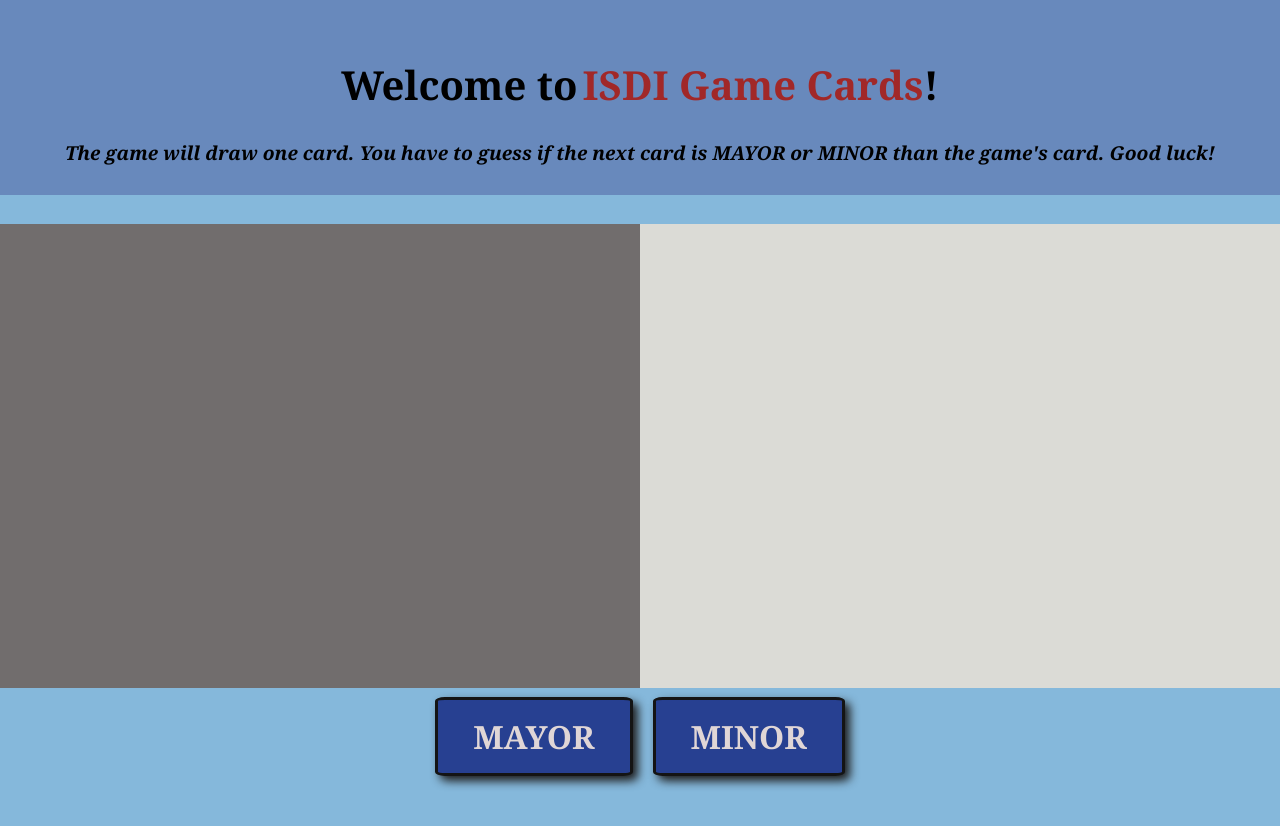
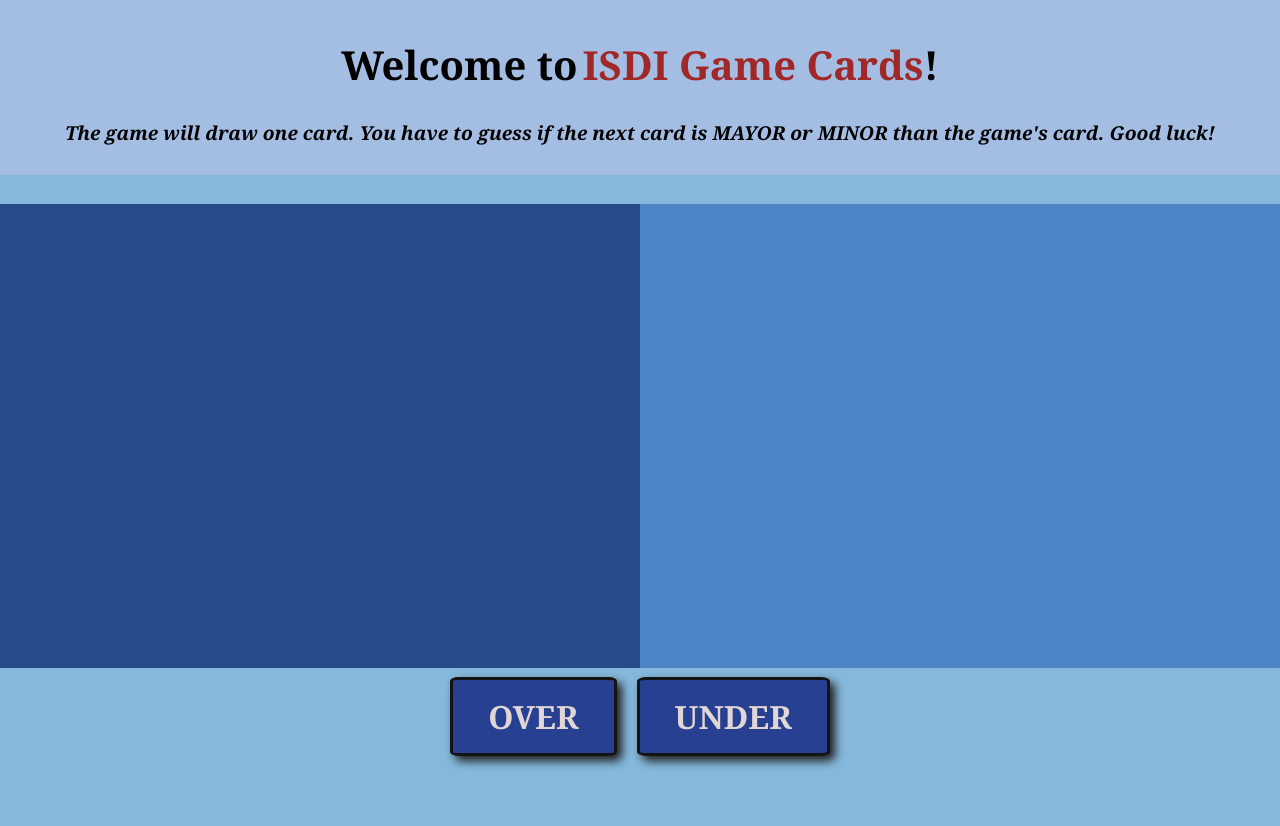
Before and after one commit to KevinVanDerSchans/W0CH1-Schans-Kevin, a plain HTML site: page index.html in a window 1280 px wide. Drawn offline with Linux system fonts and the light colour scheme.

Commit message:
Modify HTML/CSS

```diff
--- a/index.html
+++ b/index.html
@@ -20,7 +20,9 @@
   <section class="game-container">
     <section class="cards-container">
       <article class="games-card">
+        <div class="card-container">
 
+        </div>
       </article>
 
       <article class="user-card">
@@ -33,8 +35,8 @@
     </section>
 
     <section class="buttons-container">
-            <button class="mayor">MAYOR</button>
-            <button class="minor">MINOR</button>
+      <button class="mayor">OVER</button>
+      <button class="minor">UNDER</button>
     </section>
   </section>
 
--- a/styles.css
+++ b/styles.css
@@ -12,7 +12,7 @@ body {
 }
 
 header {
-  background-color: rgb(104, 137, 188);
+  background-color: rgb(164, 189, 227);
   padding: 10px;
 }
 
@@ -22,7 +22,6 @@ h1 {
   justify-content: center;
   text-align: center;
   font-size: 2.5rem;
-  padding-top: 20px;
 }
 
 .title-game {
@@ -65,12 +64,12 @@ article {
 
 .games-card {
   display: flex;
-  background-color: rgb(113, 109, 109);
+  background-color: rgb(38, 76, 139);
 }
 
 .user-card {
   display: flex;
-  background-color: rgb(219, 219, 214);
+  background-color: rgb(77, 134, 199);
 }
 
 .buttons-container {
```
Lines whose indentation alone changed are shown as unchanged.
